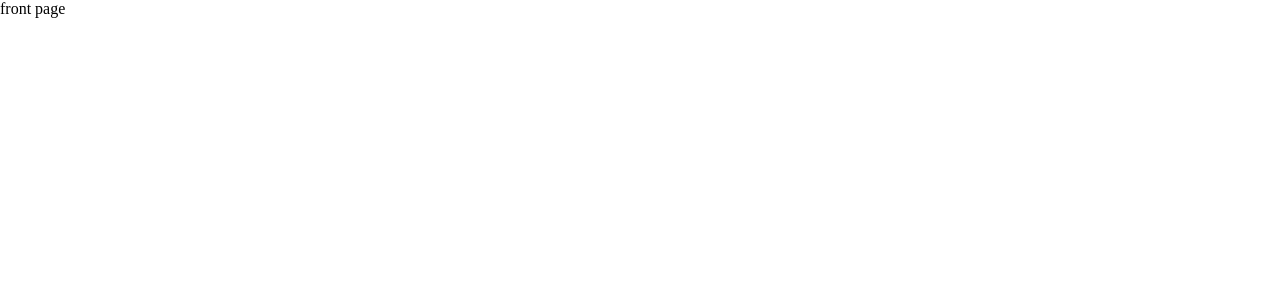
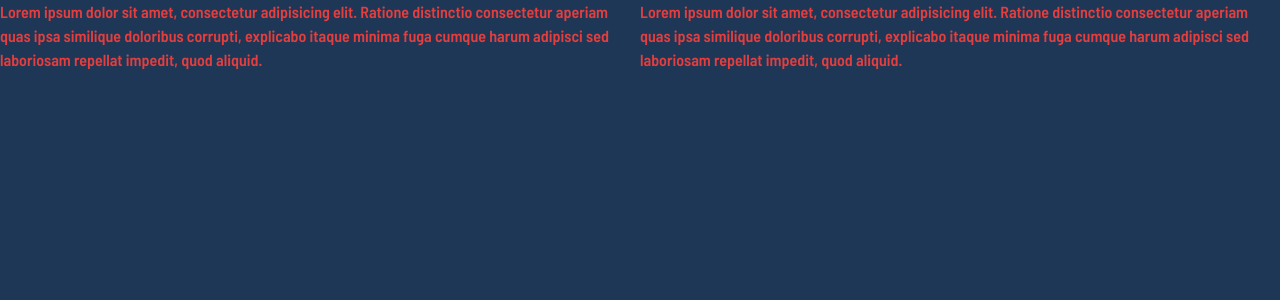
Before and after one commit to uchedotphp/rock-paper-scissors-game, a Vue app: page / in a window 1280 px wide. Shown: the top 300 px of the page. Built offline with nearby package versions, Linux system fonts and the light colour scheme.

Commit message:
edited the colors onject in tailwind.config.js file in order to fit into the designs for use as css gradients

```diff
--- a/src/App.vue
+++ b/src/App.vue
@@ -1,5 +1,5 @@
 <template>
-  <div id="app">
+  <div id="app" class="app">
     <router-view></router-view>
   </div>
 </template>
--- a/src/components/StartUp.vue
+++ b/src/components/StartUp.vue
@@ -1,6 +1,20 @@
 <template>
-  <div>
-    front page
+  <div class="container h-screen bg-radialGradientOne">
+    <div class="text-red-600 grid grid-cols-2">
+      <p>
+        Lorem ipsum dolor sit amet, consectetur adipisicing elit. Ratione
+        distinctio consectetur aperiam quas ipsa similique doloribus corrupti,
+        explicabo itaque minima fuga cumque harum adipisci sed laboriosam
+        repellat impedit, quod aliquid.
+      </p>
+
+      <p>
+        Lorem ipsum dolor sit amet, consectetur adipisicing elit. Ratione
+        distinctio consectetur aperiam quas ipsa similique doloribus corrupti,
+        explicabo itaque minima fuga cumque harum adipisci sed laboriosam
+        repellat impedit, quod aliquid.
+      </p>
+    </div>
   </div>
 </template>
 
--- a/src/main.js
+++ b/src/main.js
@@ -2,10 +2,11 @@ import Vue from "vue";
 import App from "./App.vue";
 import router from "./router";
 import "./plugins/element.js";
+import "./assets/styles/styles.css";
 
 Vue.config.productionTip = false;
 
 new Vue({
   router,
-  render: h => h(App)
+  render: (h) => h(App),
 }).$mount("#app");
--- a/src/router/index.js
+++ b/src/router/index.js
@@ -8,23 +8,23 @@ const routes = [
   {
     path: "/",
     name: "Home",
-    component: Home
+    component: Home,
   },
-  {
-    path: "/about",
-    name: "About",
-    // route level code-splitting
-    // this generates a separate chunk (about.[hash].js) for this route
-    // which is lazy-loaded when the route is visited.
-    component: () =>
-      import(/* webpackChunkName: "about" */ "../views/About.vue")
-  }
+  // {
+  //   path: "/about",
+  //   name: "About",
+  //   // route level code-splitting
+  //   // this generates a separate chunk (about.[hash].js) for this route
+  //   // which is lazy-loaded when the route is visited.
+  //   component: () =>
+  //     import(/* webpackChunkName: "about" */ "../views/About.vue")
+  // }
 ];
 
 const router = new VueRouter({
   mode: "history",
   base: process.env.BASE_URL,
-  routes
+  routes,
 });
 
 export default router;
--- a/src/views/About.vue
+++ /dev/null
@@ -1,5 +0,0 @@
-<template>
-  <div class="about">
-    <h1>This is an about page</h1>
-  </div>
-</template>
--- a/tailwind.config.js
+++ b/tailwind.config.js
@@ -4,19 +4,25 @@ module.exports = {
     extend: {
       colors: {
         // Primary Colors
-        scissorsGradient: "hsl(39, 89 %, 49 %) to hsl(40, 84%, 53%)",
-        paperGradient: "hsl(230, 89%, 62%) to hsl(230, 89%, 65%)",
-        rockGradient: "hsl(349, 71 %, 52 %) to hsl(349, 70%, 56%)",
-        lizardGradient: "hsl(261, 73 %, 60 %) to hsl(261, 72%, 63%)",
-        cyan: "hsl(189, 59 %, 53 %) to hsl(189, 58%, 57%)",
+        scissorsGradientOne: "hsl(39, 89%, 49%)",
+        scissorsGradientTwo: "hsl(40, 84%, 53%)",
+        paperGradient: "hsl(230, 89%, 62%)",
+        paperGradientTwo: "hsl(230, 89%, 65%)",
+        rockGradient: "hsl(349, 71%, 52%)",
+        rockGradientTwo: "hsl(349, 70%, 56%)",
+        lizardGradient: "hsl(261, 73%, 60%)",
+        lizardGradientTwo: "hsl(261, 72%, 63%)",
+        cyanOne: "hsl(189, 59%, 53%)",
+        cyanTwo: "hsl(189, 58%, 57%)",
 
         // Neutral Colors
-        darkText: "hsl(229, 25 %, 31 %)",
-        scoreText: "hsl(229, 64 %, 46 %)",
-        headerOutline: "hsl(217, 16 %, 45 %)",
+        darkText: "hsl(229, 25%, 31%)",
+        scoreText: "hsl(229, 64%, 46%)",
+        headerOutline: "hsl(217, 16%, 45%)",
 
         // Background Colors
-        radialGradient: "hsl(214, 47 %, 23 %) to hsl(237, 49%, 15%)",
+        radialGradientOne: "hsl(214, 47%, 23%)",
+        radialGradientTwo: "hsl(237, 49%, 15%)",
       },
     },
   },
```
